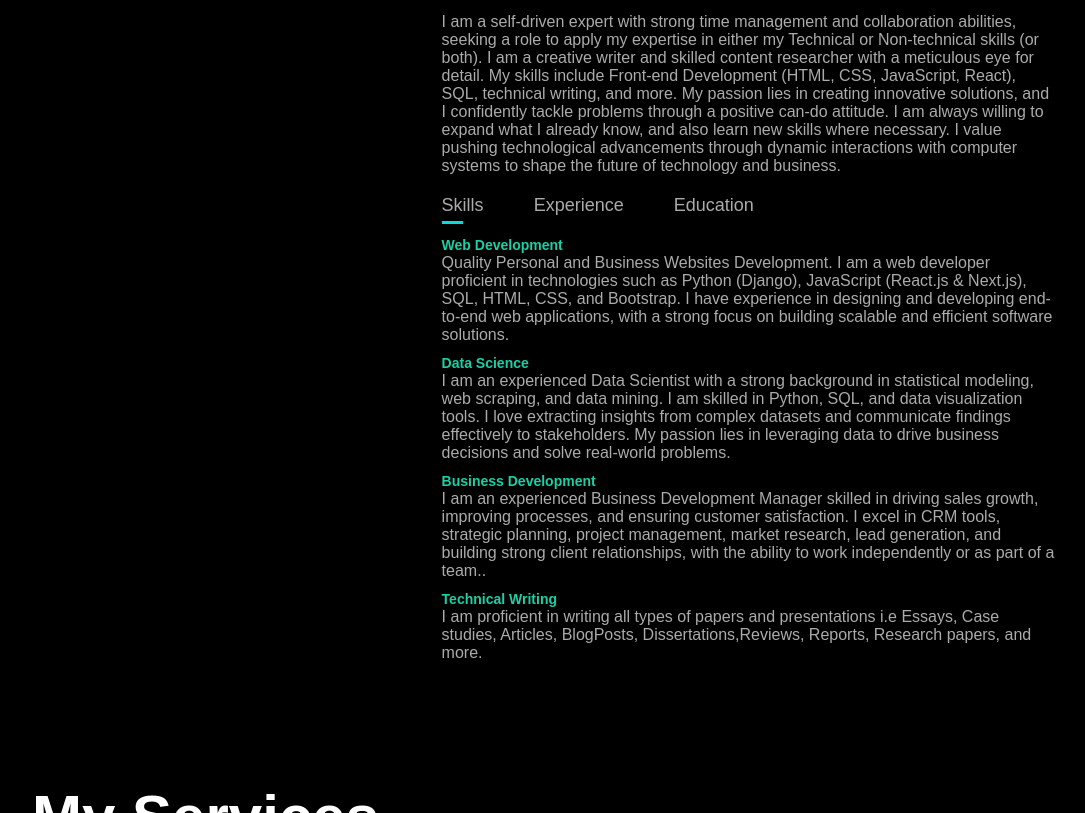
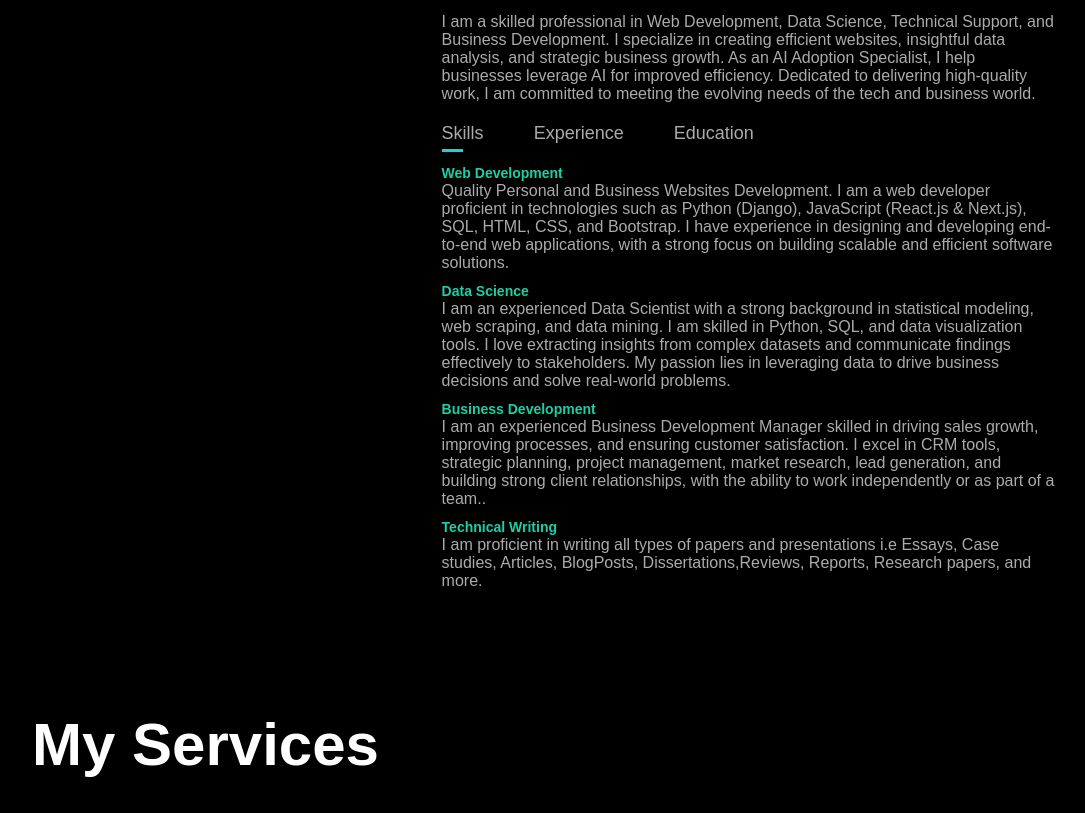
Before and after one commit to MrBytes10/Augastine_portfolio, a plain HTML site: page index.html in a window 1280 px wide. Shown: the part 946-1759 px from the top of the page, without its empty margins (96-1181 px from the left). Drawn offline with Linux system fonts and the light colour scheme.

Commit message:
changed about me part

```diff
--- a/index.html
+++ b/index.html
@@ -41,14 +41,11 @@
                 <div class="about-col-2">
                     <h1 class="sub-title"> About Me</h1>
                     <p>
-                        I am a self-driven expert with strong time management and collaboration abilities, seeking a
-                        role to apply my expertise in either my Technical or Non-technical skills (or both). I am a
-                        creative writer and skilled content researcher with a meticulous eye for detail.
-                        My skills include Front-end Development (HTML, CSS, JavaScript, React), SQL, technical writing,
-                        and more. My passion lies in creating innovative solutions, and I confidently tackle problems
-                        through a positive can-do attitude. I am always willing to expand what I already know, and also
-                        learn new skills where necessary. I value pushing technological advancements through dynamic
-                        interactions with computer systems to shape the future of technology and business.
+                        I am a skilled professional in Web Development, Data Science,
+                        Technical Support, and Business Development. I specialize in creating efficient websites,
+                        insightful data analysis, and strategic business growth. As an AI Adoption Specialist, I help
+                        businesses leverage AI for improved efficiency. Dedicated to delivering high-quality work, I am
+                        committed to meeting the evolving needs of the tech and business world.
                     </p>
                     <div class="tab-titles">
                         <p class="tab-links active-link" onclick="opentab('skills')">Skills</p>
```
